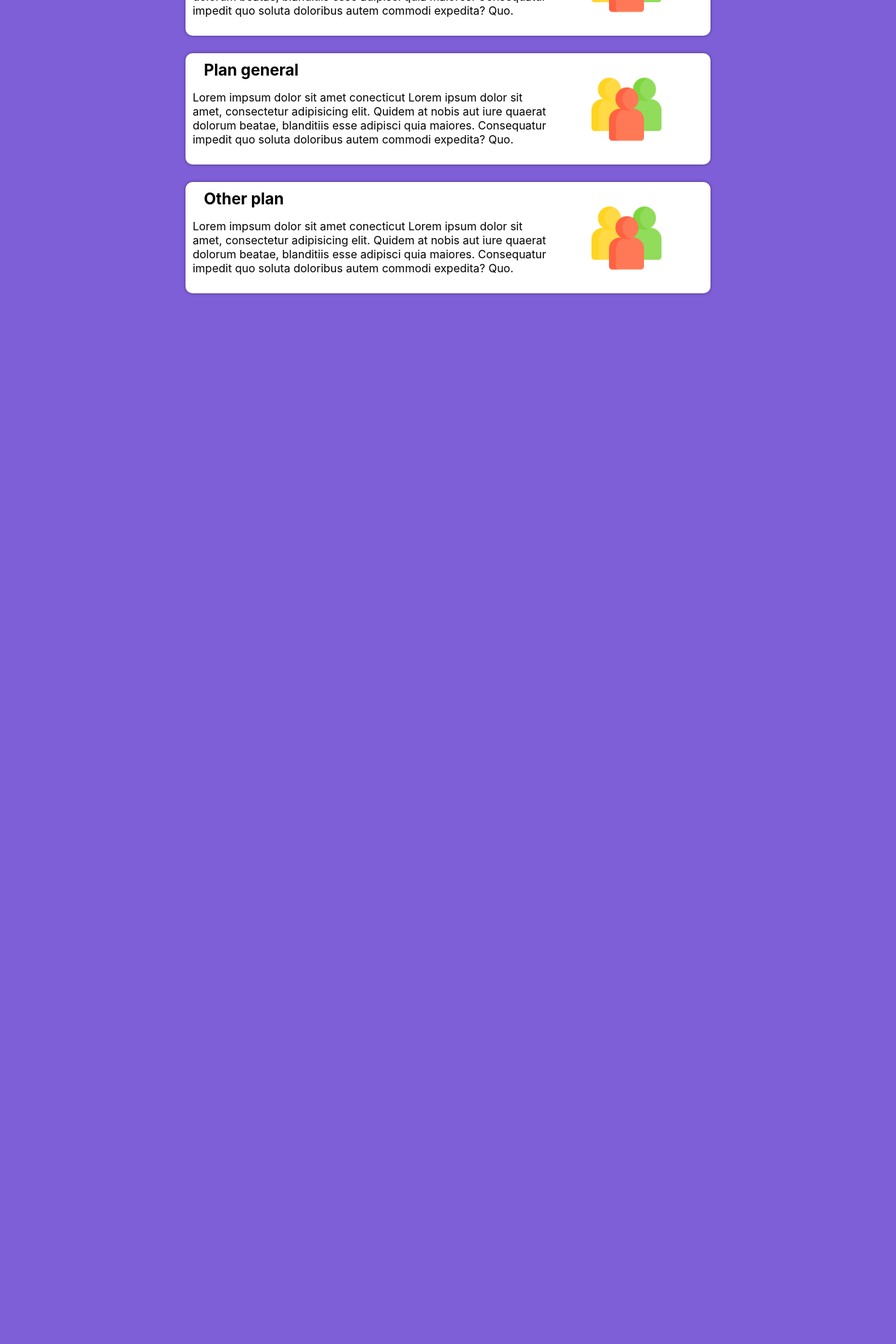
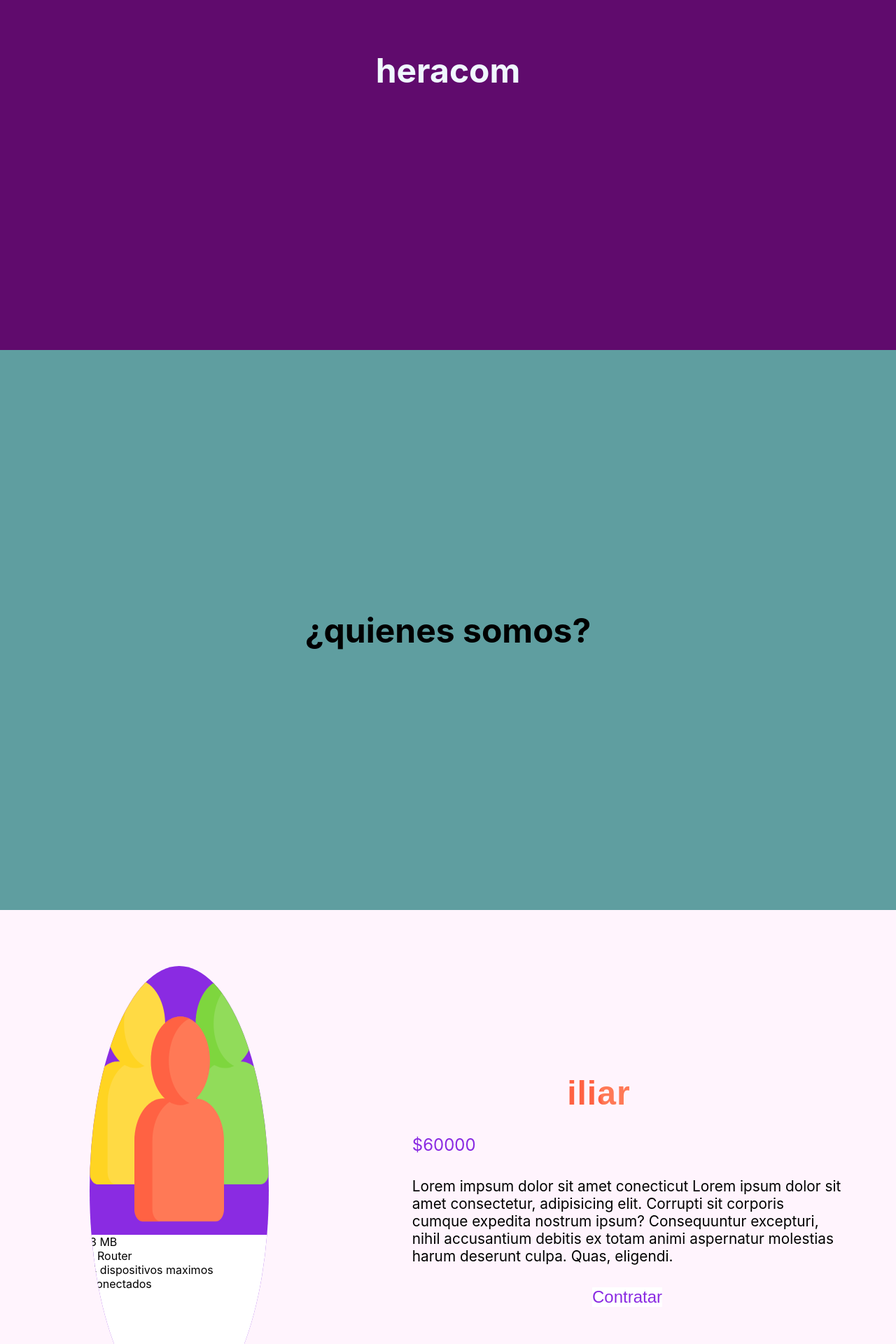
Before and after one commit to mendo369/prueba-HeraCom, a React (Vite) app: page / in a window 1280 px wide. Shown: the part 300-2220 px from the top of the page at 70% size. Before the commit the page ends 800 px from the top, so only its background shows below. Built offline with nearby package versions, Linux system fonts and the light colour scheme.

Commit message:
rediseñano página

```diff
--- a/public/planes.json
+++ b/public/planes.json
@@ -2,21 +2,45 @@
     {
         "Name":"Plan Familiar",
         "Description":"Lorem impsum dolor sit amet conecticut",
-        "img":"PlanFamiliar"
+        "Price": 60000,
+        "img":"PlanFamiliar",
+        "Components":{
+            "MB": 3,
+            "Routers": 1,
+            "MaxConnections": 4
+        }
     },
     {
         "Name":"Plan Empresarial",
         "Description":"Lorem impsum dolor sit amet conecticut",
-        "img":"PlanEmpresarial"
+        "Price": 120000,
+        "img":"PlanEmpresarial",
+        "Components":{
+            "MB": 3,
+            "Routers": 1,
+            "MaxConnections": 4
+        }
     },
     {
         "Name":"Plan general",
         "Description":"Lorem impsum dolor sit amet conecticut",
-        "img":""
+        "Price": 90000,
+        "img":"",
+        "Components":{
+            "MB": 3,
+            "Routers": 1,
+            "MaxConnections": 4
+        }
     },
     {
         "Name":"Other plan",
         "Description":"Lorem impsum dolor sit amet conecticut",
-        "img":""
+        "Price": 0,
+        "img":"",
+        "Components":{
+            "MB": 3,
+            "Routers": 1,
+            "max-connextions": 4
+        }
     }
 ]
--- a/src/App.jsx
+++ b/src/App.jsx
@@ -1,26 +1,12 @@
-import { useEffect, useState } from "react";
-import reactLogo from "./assets/react.svg";
-import ListOfPlans from "./Components/Plans/ListOfPlans";
+import React, { useEffect, useState } from "react";
+import Home from "./pages/Home";
 
 import "./App.css";
 
 function App() {
-  const [count, setCount] = useState(0);
-  const [plans, setPlans] = useState([]);
-
-  const fetchPlans = () => {
-    fetch("../public/planes.json")
-      .then((res) => res.json())
-      .then((plans) => setPlans(plans));
-  };
-
-  useEffect(() => {
-    fetchPlans();
-  }, []);
-
   return (
     <div className="App">
-      <ListOfPlans plans={plans} />
+      <Home />
       {/* <div>
         <a href="https://vitejs.dev" target="_blank">
           <img src="/vite.svg" className="logo" alt="Vite logo" />
--- a/src/Components/Plan.jsx
+++ /dev/null
@@ -1,27 +0,0 @@
-import React from "react";
-
-import ImgPrueba from "../assets/878719.png"
-
-function Plan({ plan }) {
-  return (
-    <div className="plan">
-      <div className="info">
-        <div className="plan-title">
-          <h3>
-          {plan.Name}
-          </h3>
-        </div>
-        <div className="plan-desscription">
-          <p>
-            {plan.Description} Lorem ipsum dolor sit amet, consectetur adipisicing elit. Quidem at nobis aut iure quaerat dolorum beatae, blanditiis esse adipisci quia maiores. Consequatur impedit quo soluta doloribus autem commodi expedita? Quo.
-          </p>
-        </div>
-        </div>
-      <div className="image">
-        <img src={ImgPrueba} alt="image" />
-      </div>
-    </div>
-  );
-}
-
-export default Plan;
--- a/src/Components/Plans/ListOfPlans.jsx
+++ b/src/Components/Plans/ListOfPlans.jsx
@@ -1,6 +1,6 @@
 import React from "react";
 
-import Plan from "../Plan";
+import Plan from "./Plan";
 
 import './style.css'
 
--- /dev/null
+++ b/src/Components/Plans/Plan.jsx
@@ -0,0 +1,40 @@
+import React from "react";
+
+import ImgPrueba from "../../assets/878719.png";
+
+function Plan({ plan }) {
+  return (
+    <div className="plan">
+      <div className="card">
+        <div className="card-image">
+          <img src={ImgPrueba} alt="plan image" />
+        </div>
+        <div className="plan-components">
+          <ul className="plan-list-components">
+            <li>{plan.Components.MB} MB</li>
+            <li>{plan.Components.Routers} Router</li>
+            <li>
+              {plan.Components.MaxConnections} dispositivos maximos conectados
+            </li>
+          </ul>
+        </div>
+      </div>
+      <div className="info">
+        <h1 className="plan-name">{plan.Name}</h1>
+        <span className="plan-price">${plan.Price}</span>
+        <p className="plan-description">
+          {plan.Description} Lorem ipsum dolor sit amet consectetur, adipisicing
+          elit. Corrupti sit corporis cumque expedita nostrum ipsum?
+          Consequuntur excepturi, nihil accusantium debitis ex totam animi
+          aspernatur molestias harum deserunt culpa. Quas, eligendi.
+        </p>
+
+        <div className="buttons">
+          <button>Contratar</button>
+        </div>
+      </div>
+    </div>
+  );
+}
+
+export default Plan;
--- a/src/Components/Plans/style.css
+++ b/src/Components/Plans/style.css
@@ -1,5 +1,5 @@
 .plans{
-    width: 60vw;
+    width: 100vw;
     display: grid;
     grid-auto-flow: row;
     gap: 25px;
@@ -7,58 +7,89 @@
 }
 
 .plan{
-    border-radius: 10px;
-    width: 95%;
-    margin: auto;
-    background-color: #fff;
-    color: black;
-    cursor: pointer;
-    box-shadow: 0px 0px 5px rgba(0,0,0,0.4);
     display: grid;
-    grid-template-columns: 1fr 30%;
+    grid-auto-flow: column;
+    grid-template-columns: 1fr 60%;
+    height: 100vh;
     align-items: center;
-    padding: 10px;
     position: relative;
-    transition: all 0.2s ease-in-out;
+    /* justify-content: space-between; */
 }
 
-.plan:hover{
-    box-shadow: 0px 1px 8px rgba(0,0,0,0.8);
-    top: -10px;
+.plan .card{
+
+    border-radius: 50%;
+    width: 50%;
+    height: 80%;
+    margin: auto;
+    overflow: hidden;
+    background-color: blueviolet;
+    display: grid;
+    grid-template-rows: 60% 1fr;
+}
+
+.card .card-image{
+    width: 100%;
+    height: 100%;
+    overflow: hidden;
+}
+
+.card .card-image img{
+    width: 100%;
+    height: 100%;
+    margin: auto;
+}
+
+.card .plan-components{
+    background-color: #fff;
 }
 
 .plan .info{
     display: grid;
     grid-auto-flow: row;
-    justify-content: left;
-}
-
-.plan .info .plan-title{
-    height: fit-content;
-    padding-left: 1em;
-}
-
-.info .plan-title h3{
-    font-weight: bold;
-    font-size: 1.4em;
-    width: fit-content;
-    height: fit-content;
-    margin: 0;
-}
-
-.plan .image {
-    width: 100%;
-    height: 100%;
-}
-
-.plan .image{
-    overflow: hidden;
-    width: 100px;
-    height: 100px;
+    gap: 2em;
+    width: 80%;
     margin: auto;
 }
 
-.plan .image img{
-    width: 100%;
-    height: 100%;
+.plan .info .plan-name{
+    font-weight: bold;
+    font-size: 3em;
+    letter-spacing: 1px;
+    font-family: sans-serif;
+    background: url('../../assets/878719.png');
+    -webkit-background-clip: text;
+    background-clip: text;
+    -webkit-text-fill-color: transparent;
+    animation: textA 1.5s linear infinite;
 }
+
+@keyframes textA{
+    from {background-position: 0% 50%;}
+    to {background-position: 100% 100%;}
+}
+
+.plan .info .plan-description{
+    font-size: 1.3em;
+}
+
+.info .buttons{
+    display: grid;
+    grid-auto-flow: column;
+    align-items: center;
+    justify-content: center;
+    gap: 2em;
+}
+
+.info .plan-price{
+    color: blueviolet;
+    font-size: 1.5em;
+}
+
+.info .buttons button{
+    font-size: 1.5em;
+    border: none;
+    color: blueviolet;
+    background-color: white;
+    cursor: pointer;
+}
--- a/src/index.css
+++ b/src/index.css
@@ -1,10 +1,15 @@
 :root{
   font-family: Inter, Avenir, Helvetica, Arial, sans-serif;
+}
 
+*{
+  margin: 0;
+  padding: 0;
+  box-sizing: border-box;
 }
 
 body{
-  background-color:  #7f5fd8;
+  background-color:  #fff4fd;
 }
 
 /* :root {
--- /dev/null
+++ b/src/pages/Home.css
@@ -0,0 +1,42 @@
+.Header{
+    max-width: 100vw;
+    min-height: 100vh;
+    max-height: 100vh;
+    color: aliceblue;
+    background-color: rgb(96, 11, 109);
+    position: relative;
+}
+
+.heracom{
+    position: absolute;
+    top: 50%;
+    left: 50%;
+    transform: translate(-50%,-50%);
+    font-weight: bolder;
+    font-size: 3em;
+}
+
+.about-us{
+    max-width: 100vw;
+    min-height: 100vh;
+    max-height: 100vh;
+    position: relative;
+    background-color: cadetblue;
+}
+
+.about-us div{
+    position: absolute;
+    top: 50%;
+    left: 50%;
+    transform: translate(-50%,-50%);
+    font-weight: bolder;
+    font-size: 3em;
+}
+
+.Plans{
+    max-width: 100vw;
+    min-height: 100vh;
+    max-height: 100vh;
+    position: relative;
+    overflow: hidden;
+}
--- a/src/pages/Home.jsx
+++ b/src/pages/Home.jsx
@@ -1,7 +1,34 @@
-import React from "react";
+import React, { useState, useEffect } from "react";
+
+import ListOfPlans from "../Components/Plans/ListOfPlans";
+
+import "./Home.css";
 
 function Home() {
-  return <div>Home</div>;
+  const [plans, setPlans] = useState([]);
+
+  const fetchPlans = () => {
+    fetch("../../public/planes.json")
+      .then((res) => res.json())
+      .then((plans) => setPlans(plans));
+  };
+
+  useEffect(() => {
+    fetchPlans();
+  }, []);
+  return (
+    <main className="body-app">
+      <section className="Header">
+        <div className="heracom">heracom</div>
+      </section>
+      <section className="about-us">
+        <div>¿quienes somos?</div>
+      </section>
+      <section className="Plans">
+        <ListOfPlans plans={plans} />
+      </section>
+    </main>
+  );
 }
 
 export default Home;
```
